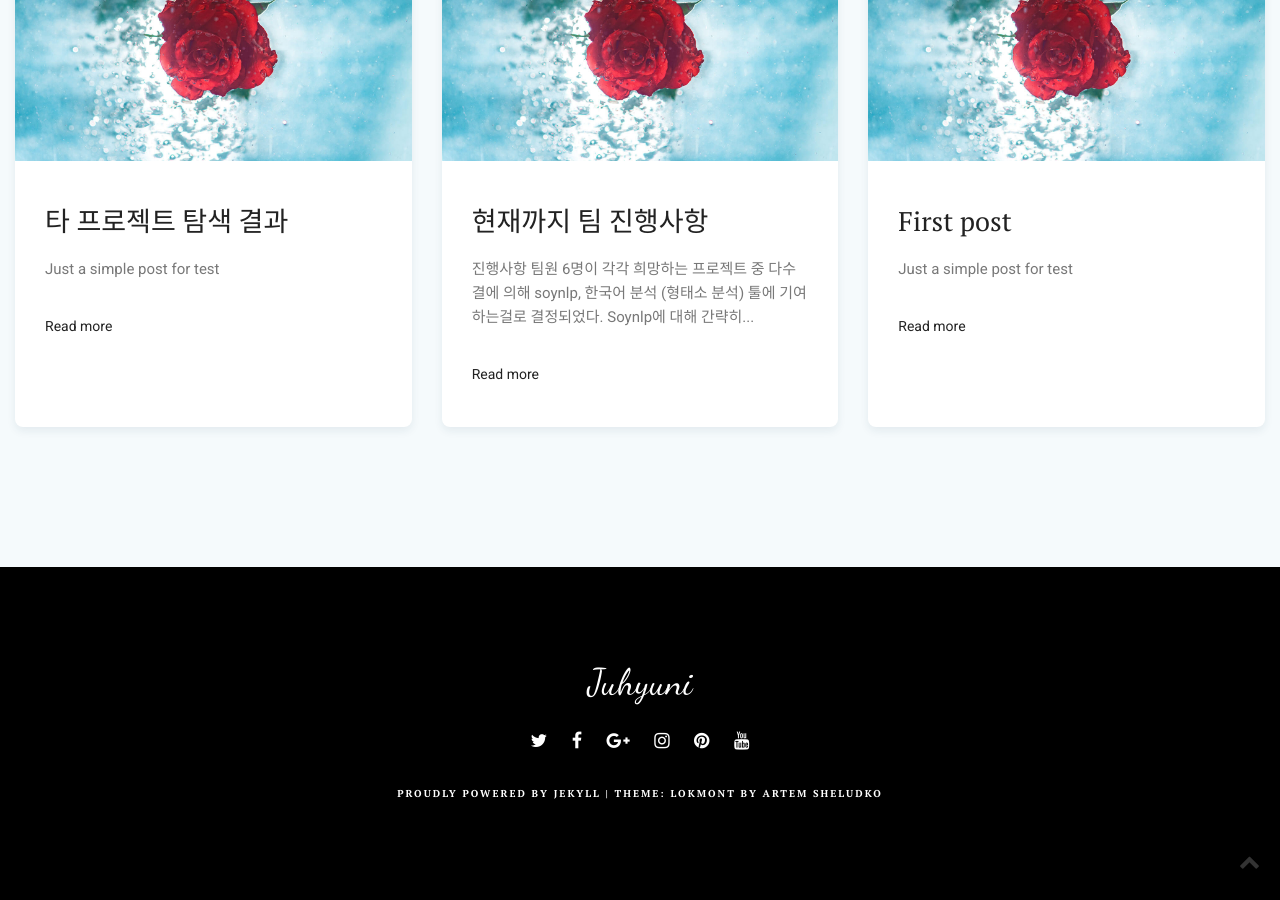
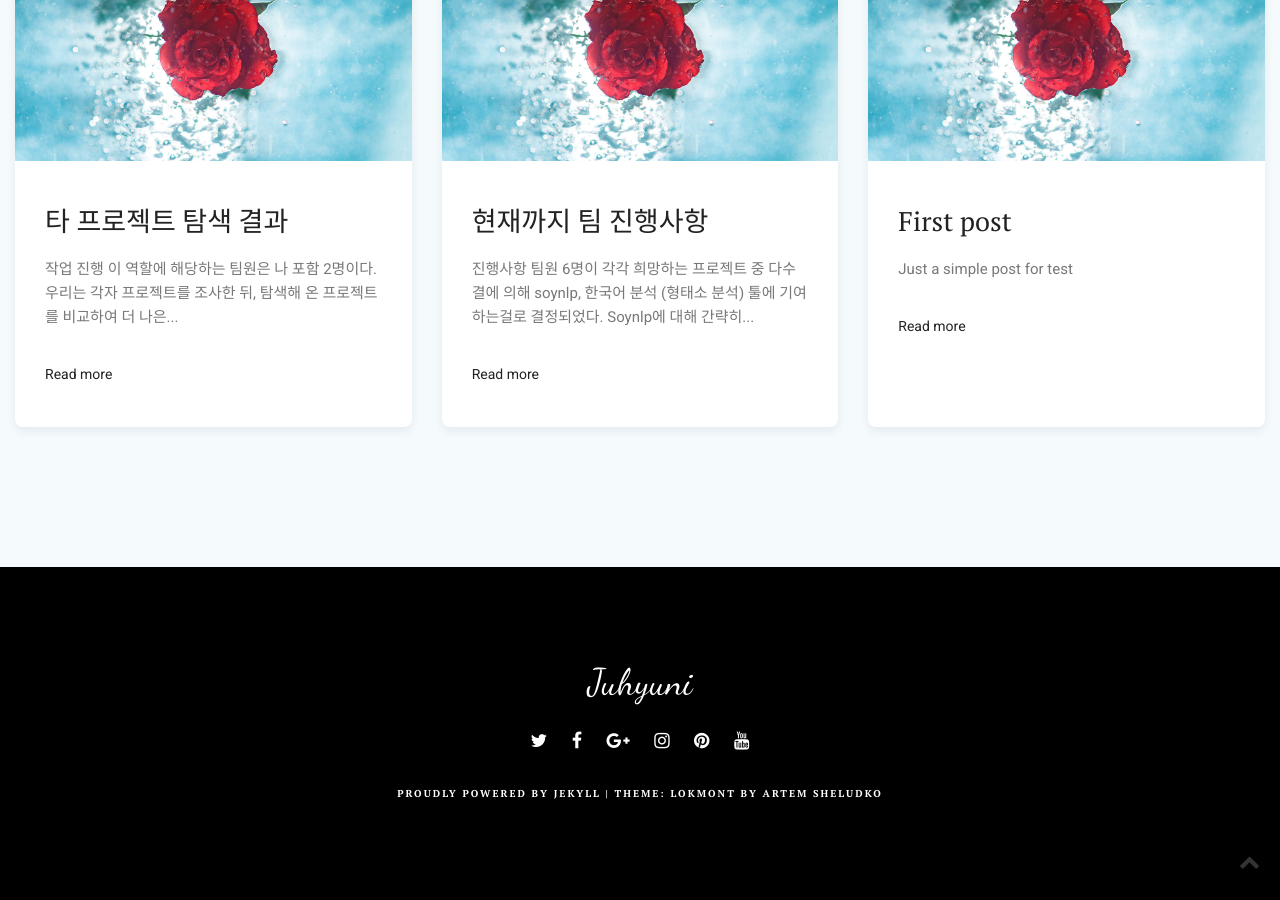
Before and after one commit to juhy0987/juhy0987.github.io, a Jekyll site: the page built from index.html, in a window 1280 px wide and 900 px high, scrolled down 1021 px. Built offline with Jekyll 4.4.1, drawn with Linux system fonts in a browser that asks for light colours; the list of posts is cut into pages by our own code; part of the change alters nothing that is shown.

Commit message:
Update 2020-11-22-Explore-result.md

```diff
--- a/_posts/2020-11-22-Explore-result.md
+++ b/_posts/2020-11-22-Explore-result.md
@@ -1,8 +1,51 @@
 ---
 layout: post
 title: 타 프로젝트 탐색 결과
-date: 2020-11-22 12:33:28 +0300
+date: 2020-11-21 22:00:00 +0300
 img: 19.jpg
-tags:
+tags: 오픈소스팀플
 ---
-Just a simple post for test
+
+#### 작업 진행
+
+이 역할에 해당하는 팀원은 나 포함 2명이다. 우리는 각자 프로젝트를 조사한 뒤, 탐색해 온 프로젝트를 비교하여 더 나은 것을 선정하기로 하였다.
+
+***
+
+![]({{site.baseurl}}/images/pages/explore_1.png)
+
+***
+
+## 로마자 표기법 변환
+
+ - https://github.com/zhangkaiyulw/kroman
+
+ 나는 가급적 우리 팀이 기여하려는 프로젝트와 본질적으로 유사한 프로젝트를 탐색하는 데 초점을 두었다. 간단하다고 하더라도, 복수의 프로젝트를 선택한다는 것은 팀원들에게 있어서 부담이 될 것이 확실하므로, 비슷한 계열의 프로젝트를 선정한다면 생각의 전환을 가질 필요없이 즉각 작업할 수 있다고 판단했다.
+
+ 이 프로젝트에 대해 간략히 설명하자면, 한글을 로마자 표기법으로 변환하는 툴이다. 형태는 process 부분과 convert 부분으로 나뉘어 작동한다.
+
+ ##### Convert part
+
+ 한글을 로마자 표기법으로 변환하려면, 이에 맞는 발음에 해당하는 자음과 모음으로 변환해야한다. convert 부분에서는 받아들인 문자열을 글자 단위로 인식하여 문자를 초성, 중성, 종성으로 나누어 각각의 경우 별로 변환한다.
+
+ ##### Process part
+ 위의 변환 과정을 수행하기 전과 후, 입력과 출력을 맡는 부분이다.
+
+ 프로그램은 전체적으로 오류가 없는 것으로 판단했다. 그러나, 시스템 자체가 한국의 로마자 표기법과는 차이점이 있다. 한국의 로마자 표기법은 발음을 기준으로 함을 원칙으로 하고 있다. 예를 들어, 종로를 로마자로 변환하면 ㄴ비음화를 거쳐 '종노'를 변환한 'Jong-no'가 된다. 이 툴에는 불규칙 변환 등에 대한 과정이 적용되어 있지 않다. 따라서 나는 보다 완벽하게 국어 문법에 근접하기 위해 불규칙 변환, 연음 등의 조건을 추가할 계획을 세웠다.
+
+
+ ***
+
+ ![]({{site.baseurl}}/images/pages/explore_2.png)
+
+ ***
+
+ ## 문장 분리기
+
+  - https://github.com/likejazz/korean-sentence-splitter/issues
+
+ 이 프로젝트는 나와 동일한 역할을 맡은 팀원이 조사해 온 것이다.
+
+ 문서는 컴퓨터가 인식하기에 하나의 거대한 문자열이다. 긴 문자열에 마침표가 없는 일상대화의 경우라면 소프트의 입장에서는 문장 단위를 끊어주는 이정표가 없는 상황이다. 때문에 이를 하나의 문장 단위로 끊어주는 툴이 필요하게 되었다.(가상의 제작자 입장)
+
+ 여기서 Issue를 보면 " 또는 ' 뒤에 오는 문장들을 전부 하나의 문장으로 인식하는 오류가 있다고 한다. 이는 ( 과 ) 의 조합을 따지는 코딩에서의 상황과 매우 유사한 오류로 스택화가 제대로 이루어지지 않은 것으로 보인다. 이에 이 문제를 해결하는 것으로 이 프로젝트에 기여하려는 생각이다.
```
